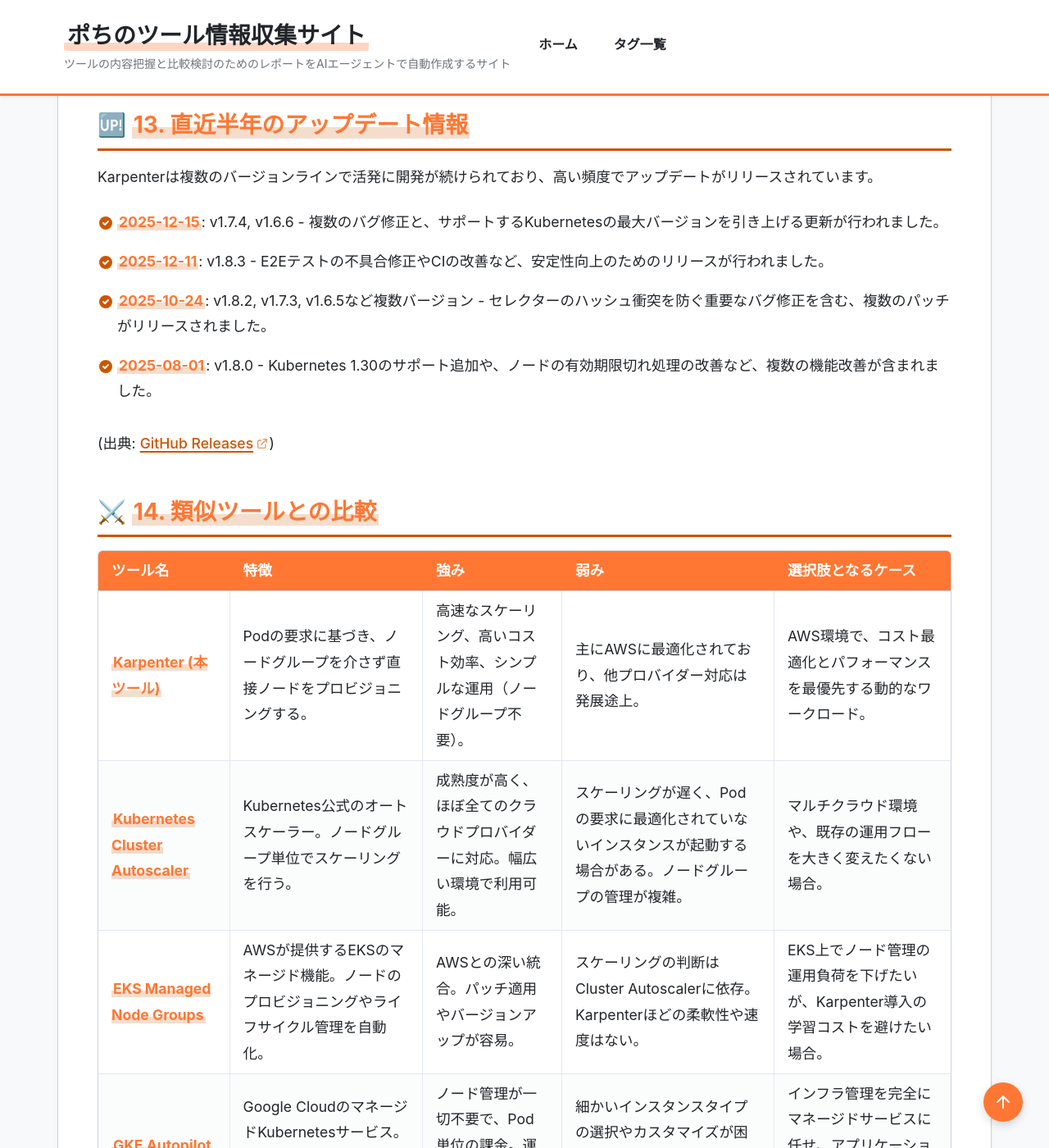
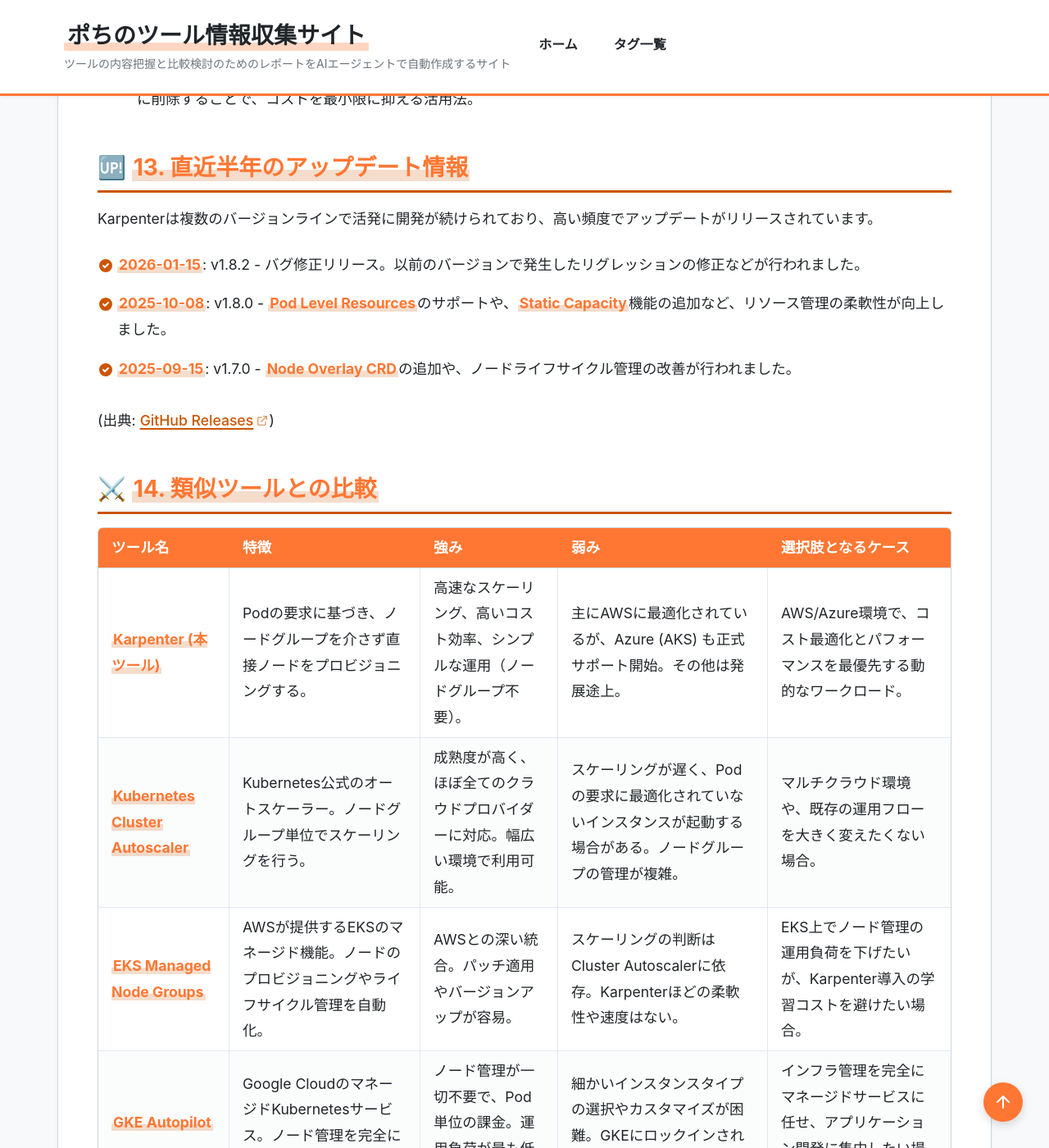
Before and after one commit to aegisfleet/tool-survey-report, a Jekyll site: the page built from _reports/karpenter.md, in a window 1280 px wide and 1400 px high, scrolled down 8004 px. Shown: the whole window at 82% size. Built offline with Jekyll 4.4.1, drawn with Linux system fonts in a browser that asks for light colours; some of the changed text lies outside the part shown.

Commit message:
docs: update Karpenter report with latest info and Azure support details (#543)
- Update to latest version v1.8.2
- Add Azure AKS Node Autoprovisioning support details
- Update category and tags for consistency
- Fix factual errors in release notes

Co-authored-by: google-labs-jules[bot] <161369871+google-labs-jules[bot]@users.noreply.github.com>

```diff
--- a/_reports/karpenter.md
+++ b/_reports/karpenter.md
@@ -8,13 +8,14 @@ category: "インフラ/クラウド"
 developer: "AWS (Cloud Native Computing Foundation)"
 official_site: "https://karpenter.sh/"
 date: "2025-11-18"
-last_updated: "2026-01-10"
+last_updated: "2026-01-26"
 tags:
   - "Kubernetes"
   - "オートスケーラー"
   - "オープンソース"
   - "構成管理"
   - "AWS"
+  - "Azure"
   - "CNCF"
   - "DevOps"
 description: "Kubernetes向けのオープンソース・高性能ノードオートスケーラー。アプリケーション需要に基づき、最適なコンピューティングリソースをジャストインタイムで提供する。"
@@ -28,12 +29,12 @@ quick_summary:
     - "DevOpsエンジニア"
     - "SRE"
     - "プラットフォームエンジニア"
-  latest_highlight: "2025年12月にv1.8.3をリリースし、継続的な安定性向上を実施"
+  latest_highlight: "2026年1月にv1.8.2をリリース。継続的なバグ修正と安定性向上を実施。"
   update_frequency: "高"
 
 # 【ツール評価】100点満点、基準点70点からの加減算方式
 evaluation:
-  score: 85
+  score: 87
   base_score: 70
   plus_points:
     - point: 10
@@ -42,9 +43,11 @@ evaluation:
       reason: "ノードグループ管理を不要とし、クラスタ運用のオーバーヘッドを大幅に削減"
     - point: 5
       reason: "CNCFプロジェクトとして活発な開発が継続されており、コミュニティも強力"
+    - point: 2
+      reason: "Azure AKSでもNode Autoprovisioning (NAP) として正式サポート"
   minus_points:
     - point: -3
-      reason: "AWS以外のクラウドプロバイダーへの対応はまだ発展途上"
+      reason: "AWS以外のクラウドプロバイダーへの対応はまだ発展途上（Azure以外）"
     - point: -2
       reason: "高度な最適化にはKubernetesとクラウドの深い知識が求められ、学習コストがかかる"
   summary: "AWS環境におけるKubernetesのコスト効率と運用性を劇的に改善する、高速なノードオートスケーラー。"
@@ -99,7 +102,7 @@ relationships:
 
 ## **5. 弱み・注意点 (Cons)**
 
-* **AWS以外のプロバイダー対応は発展途上**: AWS向けの実装が最も成熟しており、AzureやvSphereなど他のプロバイダーへの対応はまだ発展途上です。機能や安定性はプロバイダーによって異なります。
+* **AWS以外のプロバイダー対応**: AWS向けの実装が最も成熟しています。Azure (AKS) では「Node Autoprovisioning」としてサポートされていますが、その他のプロバイダーへの対応はまだ発展途上です。
 * **学習コスト**: Kubernetesのスケジューリング（Affinity, Toleration等）やクラウドプロバイダーのインスタンスタイプ、価格モデルに関する知識が必要です。高度なコスト最適化を行うには、相応の学習コストがかかります。
 * **日本語情報の不足**: 公式ドキュメントやコミュニティ（Slack, GitHub）はすべて英語が基本となり、日本語の情報はまだ限定的です。
 
@@ -166,18 +169,17 @@ KarpenterはApache License 2.0で提供されるオープンソースソフト
 
 Karpenterは複数のバージョンラインで活発に開発が続けられており、高い頻度でアップデートがリリースされています。
 
-* **2025-12-15**: v1.7.4, v1.6.6 - 複数のバグ修正と、サポートするKubernetesの最大バージョンを引き上げる更新が行われました。
-* **2025-12-11**: v1.8.3 - E2Eテストの不具合修正やCIの改善など、安定性向上のためのリリースが行われました。
-* **2025-10-24**: v1.8.2, v1.7.3, v1.6.5など複数バージョン - セレクターのハッシュ衝突を防ぐ重要なバグ修正を含む、複数のパッチがリリースされました。
-* **2025-08-01**: v1.8.0 - Kubernetes 1.30のサポート追加や、ノードの有効期限切れ処理の改善など、複数の機能改善が含まれました。
+* **2026-01-15**: v1.8.2 - バグ修正リリース。以前のバージョンで発生したリグレッションの修正などが行われました。
+* **2025-10-08**: v1.8.0 - **Pod Level Resources**のサポートや、**Static Capacity**機能の追加など、リソース管理の柔軟性が向上しました。
+* **2025-09-15**: v1.7.0 - **Node Overlay CRD**の追加や、ノードライフサイクル管理の改善が行われました。
 
-(出典: [GitHub Releases](https://github.com/aws/karpenter-provider-aws/releases))
+(出典: [GitHub Releases](https://github.com/kubernetes-sigs/karpenter/releases))
 
 ## **14. 類似ツールとの比較**
 
 | ツール名 | 特徴 | 強み | 弱み | 選択肢となるケース |
 |---|---|---|---|---|
-| **Karpenter (本ツール)** | Podの要求に基づき、ノードグループを介さず直接ノードをプロビジョニングする。 | 高速なスケーリング、高いコスト効率、シンプルな運用（ノードグループ不要）。 | 主にAWSに最適化されており、他プロバイダー対応は発展途上。 | AWS環境で、コスト最適化とパフォーマンスを最優先する動的なワークロード。 |
+| **Karpenter (本ツール)** | Podの要求に基づき、ノードグループを介さず直接ノードをプロビジョニングする。 | 高速なスケーリング、高いコスト効率、シンプルな運用（ノードグループ不要）。 | 主にAWSに最適化されているが、Azure (AKS) も正式サポート開始。その他は発展途上。 | AWS/Azure環境で、コスト最適化とパフォーマンスを最優先する動的なワークロード。 |
 | **Kubernetes Cluster Autoscaler** | Kubernetes公式のオートスケーラー。ノードグループ単位でスケーリングを行う。 | 成熟度が高く、ほぼ全てのクラウドプロバイダーに対応。幅広い環境で利用可能。 | スケーリングが遅く、Podの要求に最適化されていないインスタンスが起動する場合がある。ノードグループの管理が複雑。 | マルチクラウド環境や、既存の運用フローを大きく変えたくない場合。 |
 | **EKS Managed Node Groups** | AWSが提供するEKSのマネージド機能。ノードのプロビジョニングやライフサイクル管理を自動化。 | AWSとの深い統合。パッチ適用やバージョンアップが容易。 | スケーリングの判断はCluster Autoscalerに依存。Karpenterほどの柔軟性や速度はない。 | EKS上でノード管理の運用負荷を下げたいが、Karpenter導入の学習コストを避けたい場合。 |
 | **GKE Autopilot** | Google CloudのマネージドKubernetesサービス。ノード管理を完全に抽象化。 | ノード管理が一切不要で、Pod単位の課金。運用負荷が最も低い。 | 細かいインスタンスタイプの選択やカスタマイズが困難。GKEにロックインされる。 | インフラ管理を完全にマネージドサービスに任せ、アプリケーション開発に集中したい場合。 |
```
